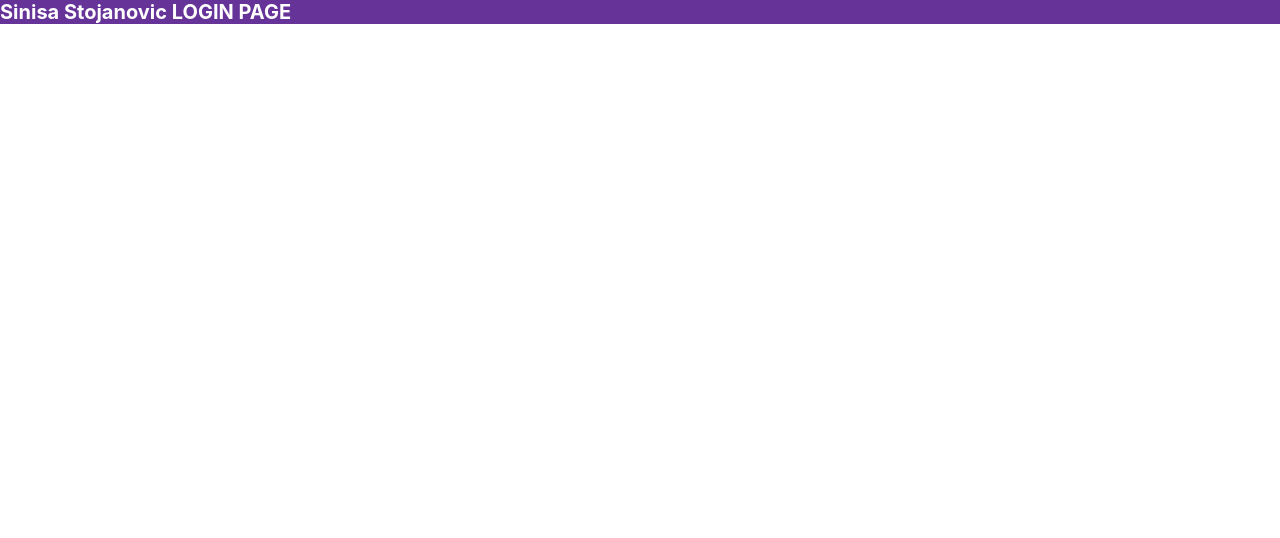
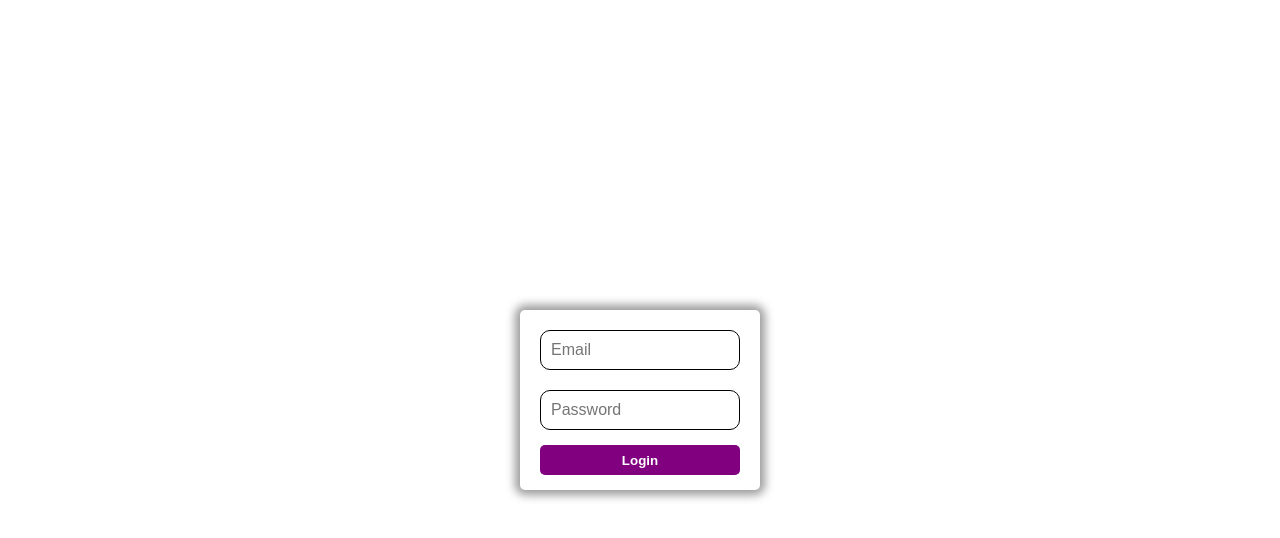
Before and after one commit to sinissto/firebase_admin_panel, a React (Create React App) app: page /login in a window 1280 px wide. Shown: the top 538 px of the page. Built offline with nearby package versions, Linux system fonts and the light colour scheme.

Commit message:
Login page, firebase project, .env usage, auth of user, store a user in localStorage.

```diff
--- a/package.json
+++ b/package.json
@@ -11,6 +11,8 @@
     "@testing-library/jest-dom": "^5.16.5",
     "@testing-library/react": "^13.4.0",
     "@testing-library/user-event": "^13.5.0",
+    "eslint": "8.22.0",
+    "firebase": "^9.15.0",
     "react": "^18.2.0",
     "react-circular-progressbar": "^2.1.0",
     "react-dom": "^18.2.0",
--- a/src/App.js
+++ b/src/App.js
@@ -4,15 +4,24 @@
 import New from './pages/new/New';
 import Single from './pages/single/Single';
 import List from './pages/list/List';
-import { BrowserRouter, Routes, Route } from 'react-router-dom';
+import { BrowserRouter, Routes, Route, Navigate } from 'react-router-dom';
 import { userInputs } from './formSource';
 import { productInputs } from './formSource';
 import './style/dark.scss';
 import { useContext } from 'react';
 import { DarkModeContext } from './context/darkModeContext';
+import { AuthContext } from './context/AuthContext';
 
 function App() {
   const { darkMode } = useContext(DarkModeContext);
+
+  const { currentUser } = useContext(AuthContext);
+
+  console.log(currentUser);
+
+  const RequireAuth = ({ children }) => {
+    return currentUser ? children : <Navigate to="/login" />;
+  };
 
   return (
     <div className={darkMode ? 'app dark' : 'app'}>
@@ -20,23 +29,66 @@
       <BrowserRouter>
         <Routes>
           <Route path="/">
-            <Route index element={<Home />} />
             <Route path="login" element={<Login />} />
+            <Route
+              index
+              element={
+                <RequireAuth>
+                  <Home />
+                </RequireAuth>
+              }
+            />
             <Route path="users">
-              <Route index element={<List />} />
-              <Route path=":userId" element={<Single />} />
+              <Route
+                index
+                element={
+                  <RequireAuth>
+                    <List />
+                  </RequireAuth>
+                }
+              />
+              <Route
+                path=":userId"
+                element={
+                  <RequireAuth>
+                    <Single />
+                  </RequireAuth>
+                }
+              />
               <Route
                 path="new"
-                element={<New inputs={userInputs} title="Add new user" />}
+                element={
+                  <RequireAuth>
+                    <New inputs={userInputs} title="Add new user" />
+                  </RequireAuth>
+                }
               />
             </Route>
 
             <Route path="products">
-              <Route index element={<List />} />
-              <Route path=":productId" element={<Single />} />
+              <Route
+                index
+                element={
+                  <RequireAuth>
+                    <List />
+                  </RequireAuth>
+                }
+              />
+              <Route
+                path=":productId"
+                element={
+                  <RequireAuth>
+                    <Single />
+                  </RequireAuth>
+                }
+              />
               <Route
                 path="new"
-                element={<New inputs={productInputs} title="Add new product" />}
+                element={
+                  <RequireAuth>
+                    <New inputs={productInputs} title="Add new product" />
+                  </RequireAuth>
+                }
               />
             </Route>
           </Route>
--- /dev/null
+++ b/src/context/AuthContext.js
@@ -0,0 +1,23 @@
+import { createContext, useEffect, useReducer } from 'react';
+import AuthReducer from './AuthReducer';
+
+const INITIAL_STATE = {
+  currentUser: JSON.parse(localStorage.getItem('user')) || null,
+  dispatch: () => {},
+};
+
+export const AuthContext = createContext(INITIAL_STATE);
+
+export const AuthContextProvider = ({ children }) => {
+  const [state, dispatch] = useReducer(AuthReducer, INITIAL_STATE);
+
+  useEffect(() => {
+    localStorage.setItem('user', JSON.stringify(state.currentUser));
+  }, [state.currentUser]);
+
+  return (
+    <AuthContext.Provider value={{ currentUser: state.currentUser, dispatch }}>
+      {children}
+    </AuthContext.Provider>
+  );
+};
--- /dev/null
+++ b/src/context/AuthReducer.js
@@ -0,0 +1,19 @@
+const AuthReducer = (state, action) => {
+  switch (action.type) {
+    case 'LOGIN': {
+      return {
+        currentUser: action.payload,
+      };
+    }
+    case 'LOGOUT': {
+      return {
+        currentUser: null,
+      };
+    }
+
+    default:
+      return state;
+  }
+};
+
+export default AuthReducer;
--- /dev/null
+++ b/src/firebase.js
@@ -0,0 +1,17 @@
+import { initializeApp } from 'firebase/app';
+
+import { getAuth } from 'firebase/auth';
+
+const firebaseConfig = {
+  apiKey: process.env.REACT_APP_FIREBASE_KEY,
+  authDomain: 'fb-lamadev-tutorial.firebaseapp.com',
+  projectId: 'fb-lamadev-tutorial',
+  storageBucket: 'fb-lamadev-tutorial.appspot.com',
+  messagingSenderId: '380776496811',
+  appId: '1:380776496811:web:cff3bcfaca710ab04381ee',
+};
+
+// Initialize Firebase
+const app = initializeApp(firebaseConfig);
+
+export const auth = getAuth(app);
--- a/src/index.js
+++ b/src/index.js
@@ -3,12 +3,15 @@
 import './index.css';
 import App from './App';
 import { DarkModeContextProvider } from './context/darkModeContext';
+import { AuthContextProvider } from './context/AuthContext';
 
 const root = ReactDOM.createRoot(document.getElementById('root'));
 root.render(
   <React.StrictMode>
     <DarkModeContextProvider>
-      <App />
+      <AuthContextProvider>
+        <App />
+      </AuthContextProvider>
     </DarkModeContextProvider>
   </React.StrictMode>
 );
--- a/src/pages/login/Login.js
+++ b/src/pages/login/Login.js
@@ -1,9 +1,53 @@
-import "./Login.scss";
+import './Login.scss';
+import { useContext, useRef, useState } from 'react';
+import { signInWithEmailAndPassword } from 'firebase/auth';
+import { auth } from '../../firebase';
+import { useNavigate } from 'react-router-dom';
+import { AuthContext } from '../../context/AuthContext';
 
 const Login = () => {
+  const [error, setError] = useState(false);
+  const [email, setEmail] = useState('');
+  const [password, setPassword] = useState('');
+
+  const navigate = useNavigate();
+
+  const { dispatch } = useContext(AuthContext);
+
+  const handleLogin = (e) => {
+    e.preventDefault();
+
+    signInWithEmailAndPassword(auth, email, password)
+      .then((userCredential) => {
+        // Signed in
+        const user = userCredential.user;
+        console.log(user);
+        dispatch({ type: 'LOGIN', payload: user });
+        navigate('/');
+      })
+      .catch((error) => {
+        // const errorCode = error.code;
+        // const errorMessage = error.message;
+        setError(true);
+      });
+  };
+
   return (
     <div className="login">
-      <h1 className="title">Sinisa Stojanovic LOGIN PAGE</h1>
+      <form onSubmit={handleLogin}>
+        <input
+          type="email"
+          placeholder="Email"
+          onChange={(e) => setEmail(e.target.value)}
+        />
+        <input
+          type="password"
+          placeholder="Password"
+          onChange={(e) => setPassword(e.target.value)}
+        />
+        <button type="submit">Login</button>
+        {error && <span>Wrong email or password!</span>}
+      </form>
     </div>
   );
 };
--- a/src/pages/login/Login.scss
+++ b/src/pages/login/Login.scss
@@ -1,7 +1,58 @@
 .login {
-  background-color: rebeccapurple;
+  //width: 100vw;
+  height: 100vh;
+  display: flex;
+  align-items: center;
+  justify-content: center;
 
-  .title {
-    color: white;
+  //position: absolute;
+  //top: 50%;
+  //left: 50%;
+  //transform: translate(-50%, -50%);
+  //background-color: #7451f8;
+  padding: 2rem;
+
+  form {
+    padding: 1rem;
+    display: flex;
+    flex-direction: column;
+    align-items: center;
+    box-shadow: 0 0 10px 5px rgba(0, 0, 0, 0.4);
+    border-radius: 5px;
+
+    input {
+      width: 20rem;
+      //height: 3rem;
+      margin: 1rem;
+      padding: 1rem;
+      font-size: 1.6rem;
+      border-radius: 10px;
+      border: 1px solid black;
+      &:focus {
+        outline: none;
+      }
+    }
+
+    button {
+      margin: 5px 0;
+      width: 20rem;
+      height: 3rem;
+      padding: 1rem;
+      border: none;
+      background-color: purple;
+      color: white;
+      font-weight: bold;
+      cursor: pointer;
+      display: flex;
+      align-items: center;
+      justify-content: center;
+      border-radius: 5px;
+    }
+
+    span {
+      font-size: 1.2rem;
+      color: red;
+      margin-top: 1rem;
+    }
   }
 }
--- a/src/pages/new/New.js
+++ b/src/pages/new/New.js
@@ -2,7 +2,7 @@
 import Sidebar from '../../components/sidebar/Sidebar';
 import Navbar from '../../components/navbar/Navbar';
 import DriveFolderUploadOutlinedIcon from '@mui/icons-material/DriveFolderUploadOutlined';
-import { useContext, useState } from 'react';
+import { useState } from 'react';
 
 const New = ({ inputs, title }) => {
   const [file, setFile] = useState('');
```
Also changed, not shown: 2 other files (tests, documents, lock files or other folders).
